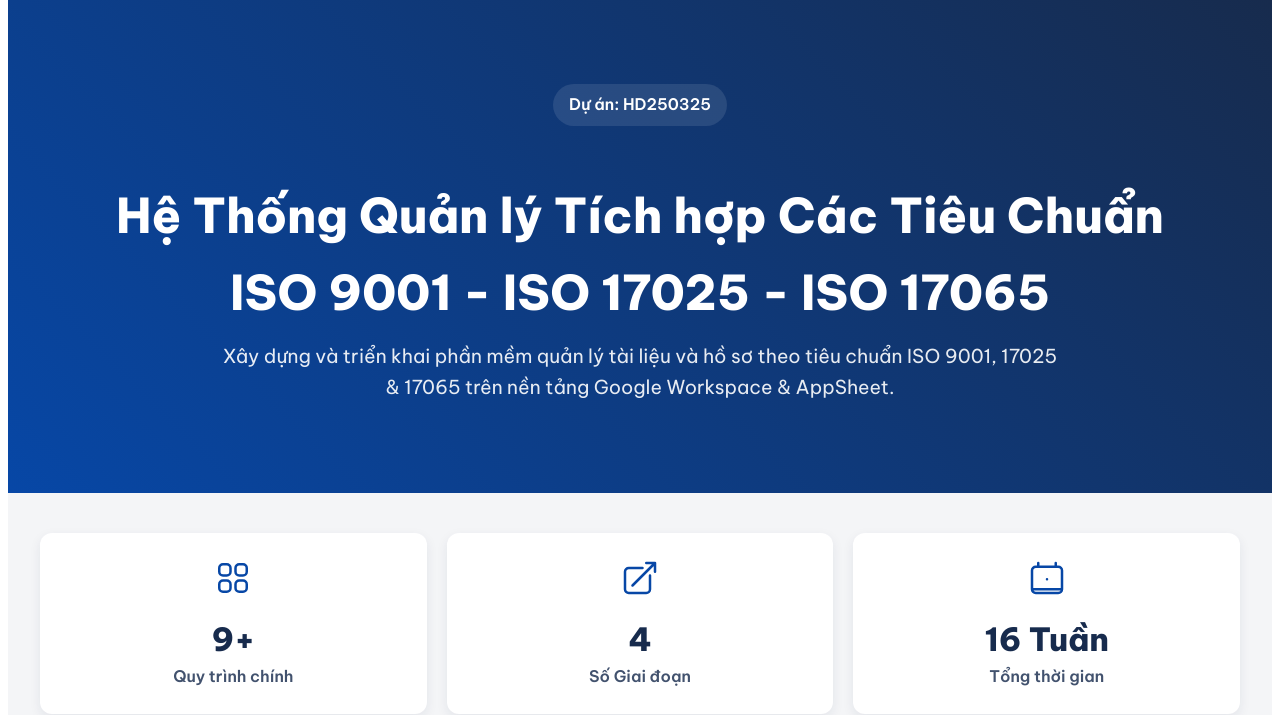
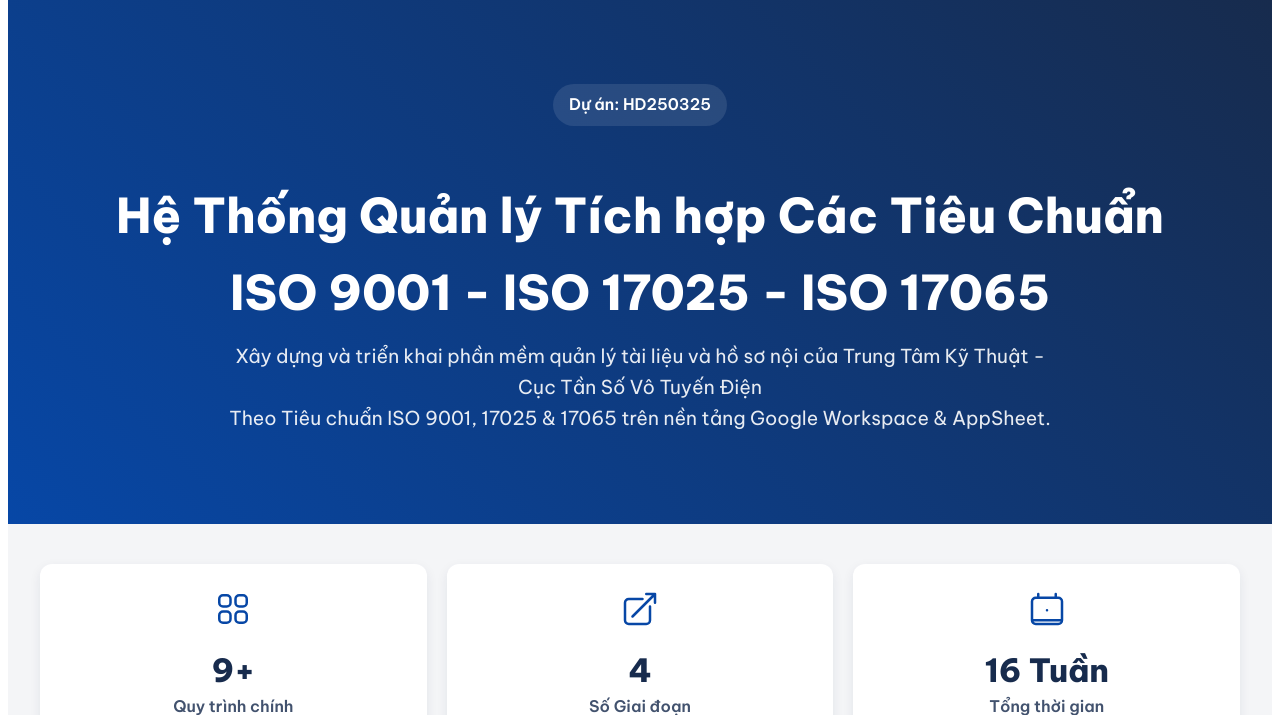
Before and after one commit to HienNguyenEMS/isoproject, a plain HTML site: page index.html in a window 1280 px wide. Shown: the part 85-800 px from the top of the page. Drawn offline with Linux system fonts and the light colour scheme.

Commit message:
Update index.html

```diff
--- a/index.html
+++ b/index.html
@@ -4,7 +4,7 @@
     <meta charset="UTF-8">
     <meta name="viewport" content="width=device-width, initial-scale=1.0">
     <title>Hệ Thống Quản lý ISO Tích Hợp - Cục Tần Số Vô Tuyến</title>
-    <meta name="description" content="Kế hoạch triển khai chi tiết dự án xây dựng Hệ thống Quản lý Tài liệu & Hồ sơ nội bộ <br> tại Cục Tần Số Vô Tuyến Điện <br>theo tiêu chuẩn ISO 9001, 17025, 17065 cho Trung Tâm Kỹ Thuật - Cục Tần Số Vô Tuyến, thực hiện bởi EMS SOLUTION.">
+    <meta name="description" content="Kế hoạch triển khai chi tiết dự án xây dựng Hệ thống Quản lý Tài liệu & Hồ sơ nội bộ theo tiêu chuẩn ISO 9001, 17025, 17065 cho Trung Tâm Kỹ Thuật - Cục Tần Số Vô Tuyến, thực hiện bởi EMS SOLUTION.">
     <meta name="author" content="EMS SOLUTION">
     <link rel="icon" type="image/png" href="https://gpems.net/logo-icon.png">
 
@@ -244,7 +244,7 @@
         <div class="container fade-in">
             <span class="project-id">Dự án: HD250325</span>
             <h1>Hệ Thống Quản lý Tích hợp Các Tiêu Chuẩn <br>ISO 9001 - ISO 17025 - ISO 17065</h1>
-            <p>Xây dựng và triển khai phần mềm quản lý tài liệu và hồ sơ theo tiêu chuẩn ISO 9001, 17025 & 17065 trên nền tảng Google Workspace & AppSheet.</p>
+            <p>Xây dựng và triển khai phần mềm quản lý tài liệu và hồ sơ nội của Trung Tâm Kỹ Thuật - Cục Tần Số Vô Tuyến Điện <br> Theo Tiêu chuẩn ISO 9001, 17025 & 17065 trên nền tảng Google Workspace & AppSheet.</p>
         </div>
     </header>
 
```
